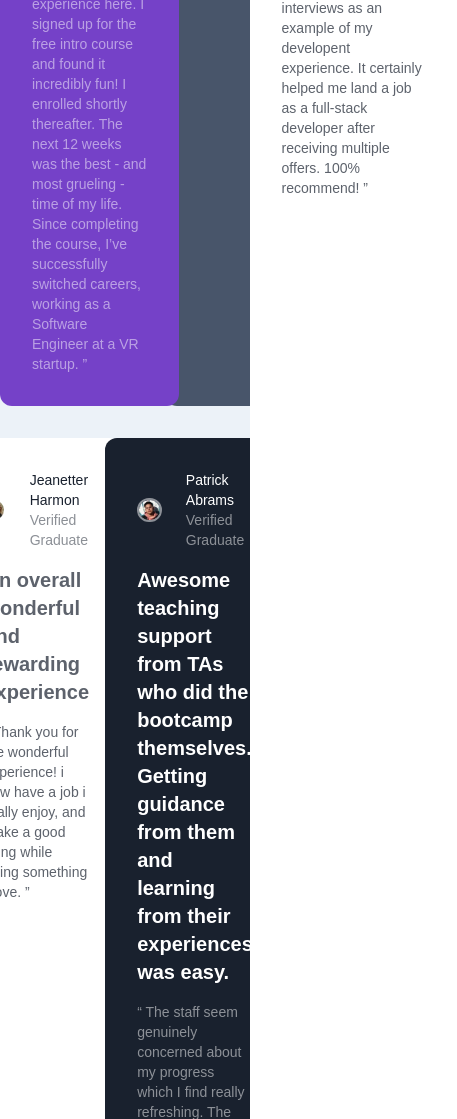
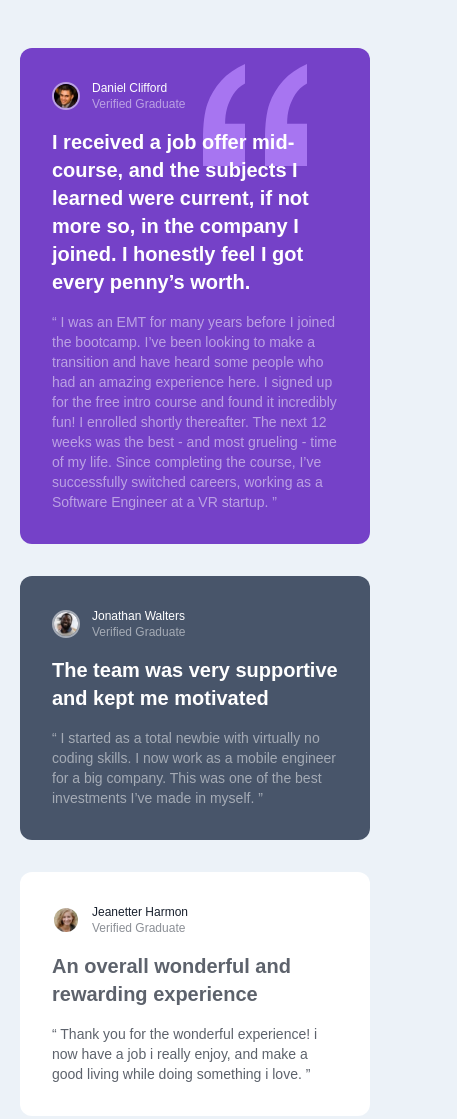
Before and after one commit to azka5123/testimonials-grid-section-main, a plain HTML site: page index.html in a window 390 px wide. Shown: the top 1119 px of the page, 457 px wide, since content can reach past the window. Drawn offline with nearby package versions, Linux system fonts and the light colour scheme; a web font is replaced by a local one.

Commit message:
Update index.html

```diff
--- a/index.html
+++ b/index.html
@@ -10,6 +10,10 @@
     <style>
         @import url(https://fonts.google.com/specimen/Barlow+Semi+Condensed);
 
+        /* * {
+            border: 1px solid black;
+        } */
+
         body {
             font-family: "Barlow Semi Condensed", sans-serif;
         }
@@ -19,17 +23,17 @@
 </head>
 
 <body class="bg-[#ecf2f8]">
-    <div class="flex justify-center items-center h-screen">
+    <div class="flex justify-center md:items-center mx-5 my-12 md:mx-0 md:my-0 h-screen">
         <div class="container">
-            <div class=" grid grid-cols-4 grid-rows-2 justify-items-center gap-8">
+            <div class="grid flex md:grid-cols-4 md:grid-rows-2 justify-items-center gap-8">
 
-                <div class="sticky col-span-2 p-8 bg-[#7541c8] rounded-xl md:w-[40rem] 2xl:w-full">
+                <div class="sticky md:col-span-2 p-8 bg-[#7541c8] rounded-xl xl:w-[40rem] 2xl:w-full">
                     <div class="flex items-center">
                         <div class="">
-                            <img class="rounded-full w-10 border-2 border-white/50" src="images/image-daniel.jpg"
+                            <img class="rounded-full w-7 md:w-10 border-2 border-white/50" src="images/image-daniel.jpg"
                                 alt="">
                         </div>
-                        <div class="flex flex-col ml-6 text-sm">
+                        <div class="flex flex-col ml-3 text-sm text-xs md:ml-6">
                             <p class="text-white">Daniel Clifford</p>
                             <p class="text-white opacity-50"> Verified Graduate</p>
                         </div>
@@ -51,13 +55,13 @@
                     </div>
                 </div>
 
-                <div class="col-span-1 p-8 bg-[#48556a] rounded-xl">
+                <div class="md:col-span-1 p-8 bg-[#48556a] rounded-xl">
                     <div class="flex items-center">
                         <div class="">
-                            <img class="rounded-full w-10 border-2 border-white/50" src="images/image-jonathan.jpg"
+                            <img class="rounded-full w-7 md:w-10 border-2 border-white/50" src="images/image-jonathan.jpg"
                                 alt="">
                         </div>
-                        <div class="flex flex-col ml-6 text-sm">
+                        <div class="flex flex-col ml-3 text-sm text-xs md:ml-6">
                             <p class="text-white">Jonathan Walters</p>
                             <p class="text-white opacity-50"> Verified Graduate</p>
                         </div>
@@ -71,13 +75,13 @@
                     </div>
                 </div>
 
-                <div class="row-start-2 col-span-1 p-8 bg-white rounded-xl text-[#19212e]">
+                <div class="md:row-start-2 md:col-span-1 p-8 bg-white rounded-xl text-[#19212e]">
                     <div class="flex items-center">
                         <div class="">
-                            <img class="rounded-full w-10 border-2 border-white/50" src="images/image-jeanette.jpg"
+                            <img class="rounded-full w-7 md:w-10 border-2 border-white/50" src="images/image-jeanette.jpg"
                                 alt="">
                         </div>
-                        <div class="flex flex-col ml-6 text-sm ">
+                        <div class="flex flex-col ml-3 text-sm text-xs md:ml-6 ">
                             <p class="">Jeanetter Harmon</p>
                             <p class=" opacity-50"> Verified Graduate</p>
                         </div>
@@ -91,13 +95,13 @@
                     </div>
                 </div>
 
-                <div class="row-start-2 col-start-2 col-span-2 p-8 bg-[#19212e] md:w-[40rem] 2xl:w-full rounded-xl">
+                <div class="md:row-start-2 md:col-start-2 md:col-span-2 p-8 bg-[#19212e] xl:w-[40rem] 2xl:w-full rounded-xl">
                     <div class="flex items-center">
                         <div class="">
-                            <img class="rounded-full w-10 border-2 border-white/50" src="images/image-patrick.jpg"
+                            <img class="rounded-full w-7 md:w-10 border-2 border-white/50" src="images/image-patrick.jpg"
                                 alt="">
                         </div>
-                        <div class="flex flex-col ml-6 text-sm">
+                        <div class="flex flex-col ml-3 text-sm text-xs md:ml-6">
                             <p class="text-white">Patrick Abrams</p>
                             <p class="text-white opacity-50"> Verified Graduate</p>
                         </div>
@@ -117,13 +121,13 @@
                     </div>
                 </div>
 
-                <div class="row-span-2 p-8 bg-white rounded-xl text-[#19212e]">
+                <div class="md:row-span-2 p-8 bg-white rounded-xl text-[#19212e]">
                     <div class="flex items-center">
                         <div class="">
-                            <img class="rounded-full w-10 border-2 border-white/50" src="images/image-kira.jpg"
+                            <img class="rounded-full w-7 md:w-10 border-2 border-white/50" src="images/image-kira.jpg"
                                 alt="">
                         </div>
-                        <div class="flex flex-col ml-6 text-sm">
+                        <div class="flex flex-col ml-3 text-sm text-xs md:ml-6">
                             <p class="">Kira Whittle</p>
                             <p class="opacity-50"> Verified Graduate</p>
                         </div>
```
